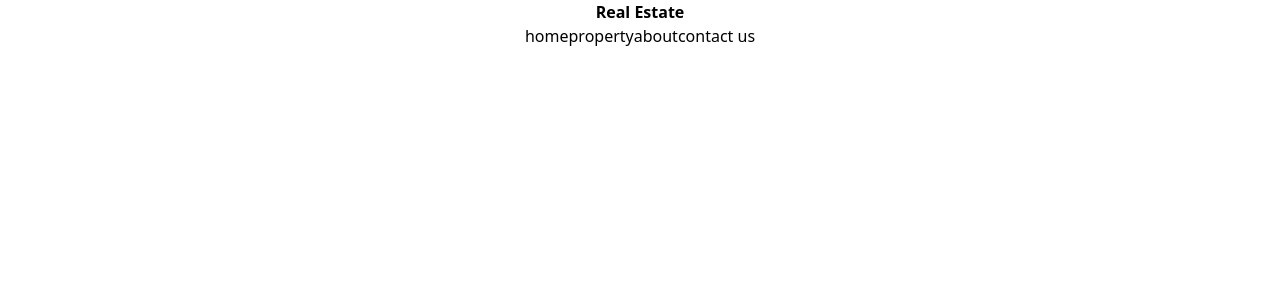
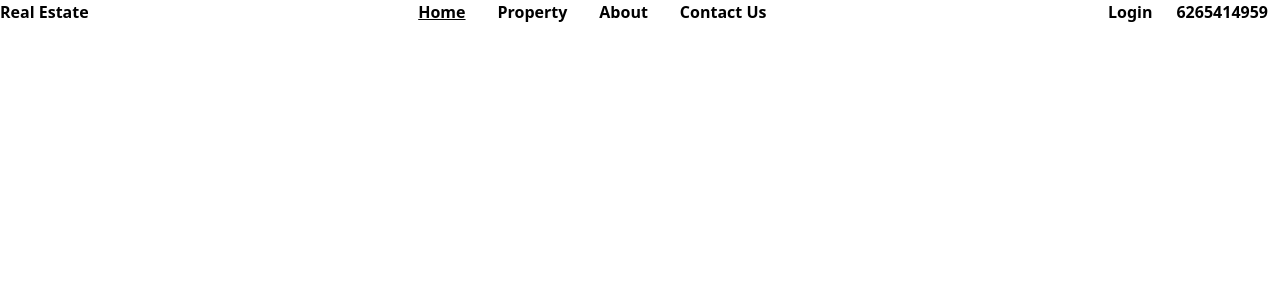
Before and after one commit to mayushh/house-renting, a React (Create React App) app: page / in a window 1280 px wide. Shown: the top 300 px of the page. Built offline with nearby package versions, Linux system fonts and the light colour scheme.

Commit message:
navbar made success

```diff
--- a/src/components/Header.js
+++ b/src/components/Header.js
@@ -2,26 +2,29 @@ import React from 'react'
 
 const Header = () => {
   return (
-    <div className=''>
+    <div className='flex  justify-between font-semibold'>
       <div>
       <span className='font-bold'>Real Estate</span>
       </div>
       <div>
-        <span>
-          home
-        </span>
-        <span>
-          property
-        </span>
-        <span>
-          about
-        </span>
-        <span>
-          contact us
-        </span>
+        <ul className='flex font-semibold'>
+          <li className='mx-4 underline'>
+            Home
+          </li >
+          <li className='mx-4'>
+            Property
+          </li>
+          <li className='mx-4'>
+            About
+          </li>
+          <li className='mx-4'>
+            Contact Us
+          </li>
+        </ul>
       </div>
-      <div>
-
+      <div className='flex '>
+        <div className='mx-3'>Login</div>
+        <div className='mx-3'>6265414959</div>
       </div>
     </div>
   )
```
